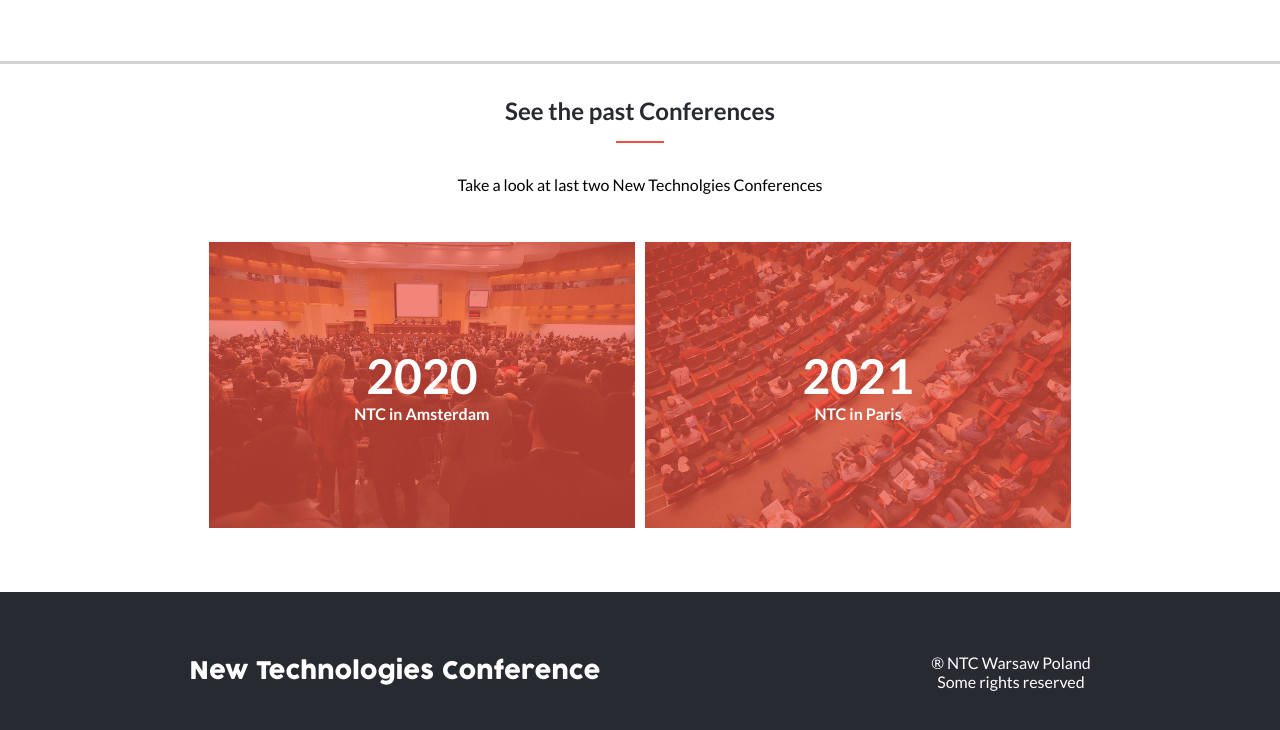
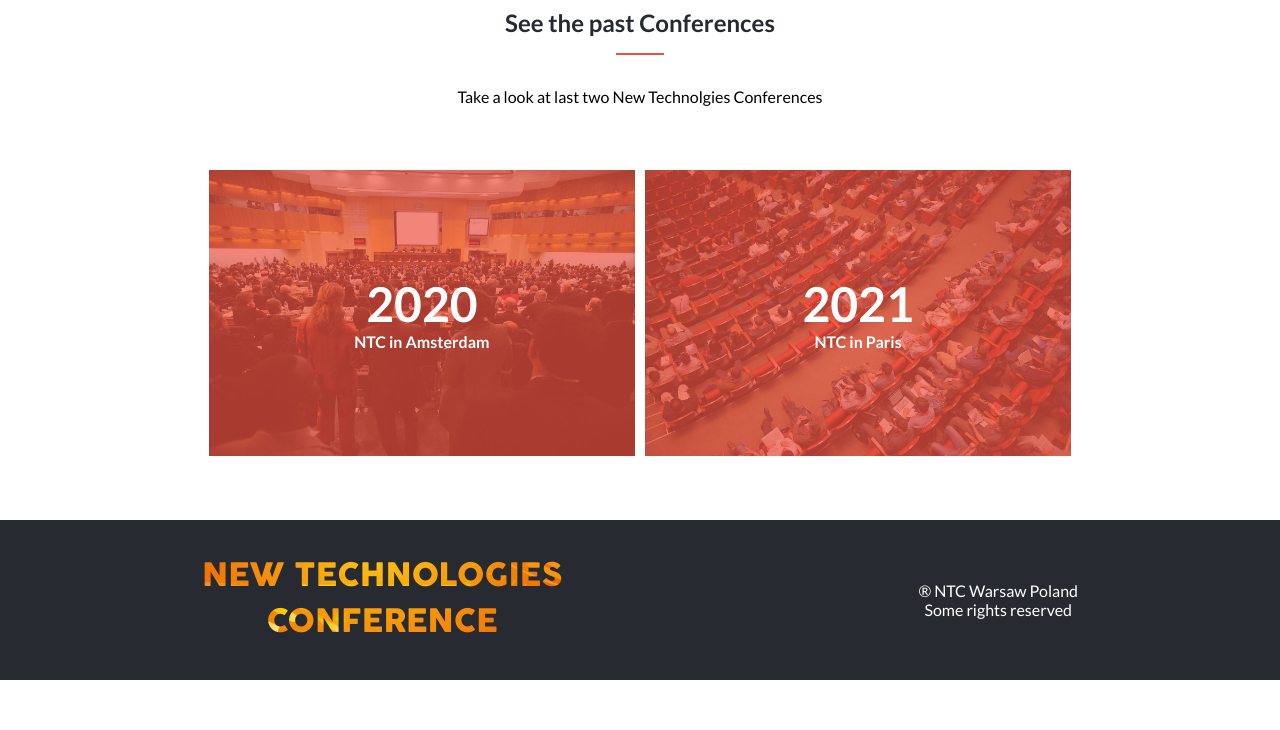
Before and after one commit to whid-bb/Conference-page, a plain HTML site: page about.html in a window 1280 px wide. Shown: the part 1309-2039 px from the top of the page. After the commit the page ends 1989 px from the top, so only its background shows below. Drawn offline with Linux system fonts and the light colour scheme.

Commit message:
Fix design issues
Add inspiration section to README

```diff
--- a/about.html
+++ b/about.html
@@ -144,7 +144,10 @@
     <footer id="page-footer" class="about-footer">
         <div class="content">
             <div id="footer-content">
-                <h2>New Technologies Conference</h2>
+                <div class="main-text">
+
+                    <div class="logo">New Technologies <br> Conference</div>
+                </div>
                 <p>® NTC Warsaw Poland <br>Some rights reserved</p>
             </div>
         </div>
--- a/index.css
+++ b/index.css
@@ -946,6 +946,11 @@ a:visited {
   justify-content: space-around;
   flex-wrap: wrap;
   text-align: center;
+  align-items: center;
+}
+
+#page-footer #main-text h1, .main-text .logo {
+  font-size: max(1.85rem, min(5vw, 2rem));
 }
 
 .about-footer #footer-content h2,
@@ -1050,15 +1055,14 @@ a:visited {
 #last-conf .lc-img-container {
   margin-top: 3rem;
   display: flex;
+  flex-direction: column;
+
 }
 
 #last-conf .lc-img-container .lcimg-item {
   position: relative;
   margin-left: 10px;
-}
-
-#last-conf .lc-img-container .lcimg-item:first-of-type {
-  margin-left: 0;
+  margin-top:1rem;
 }
 
 #last-conf .lc-img-container .lcimg-item img {
@@ -1116,4 +1120,12 @@ a:visited {
   #last-conf .section-container .section-content {
     flex-direction: column;
   }
+
+  #last-conf .lc-img-container .lcimg-item:first-of-type {
+    margin-left: 0;
+  }
+
+  #last-conf .lc-img-container {
+    flex-direction: row;
+  }
 }
--- a/js/gfx-animation.js
+++ b/js/gfx-animation.js
@@ -12,7 +12,6 @@ headGfx.forEach((gfx) => {
 
 header.addEventListener('mousemove', (e) => {
   headGfx.forEach((gfx) => {
-    // const speed = Math.floor(Math.random() * (-10 - 10) + 10);
     const x = (window.innerWidth - e.pageX * gfx.dataset.speed) / 100;
     const y = (window.innerHeight - e.pageY * gfx.dataset.speed) / 100;
     gfx.style.transform = `translateX(${x}px) translateY(${y}px)`;
```
Also changed, not shown: index.html (+4 -1 lines), js/speakers.js (+0 -7 lines), README.md.
